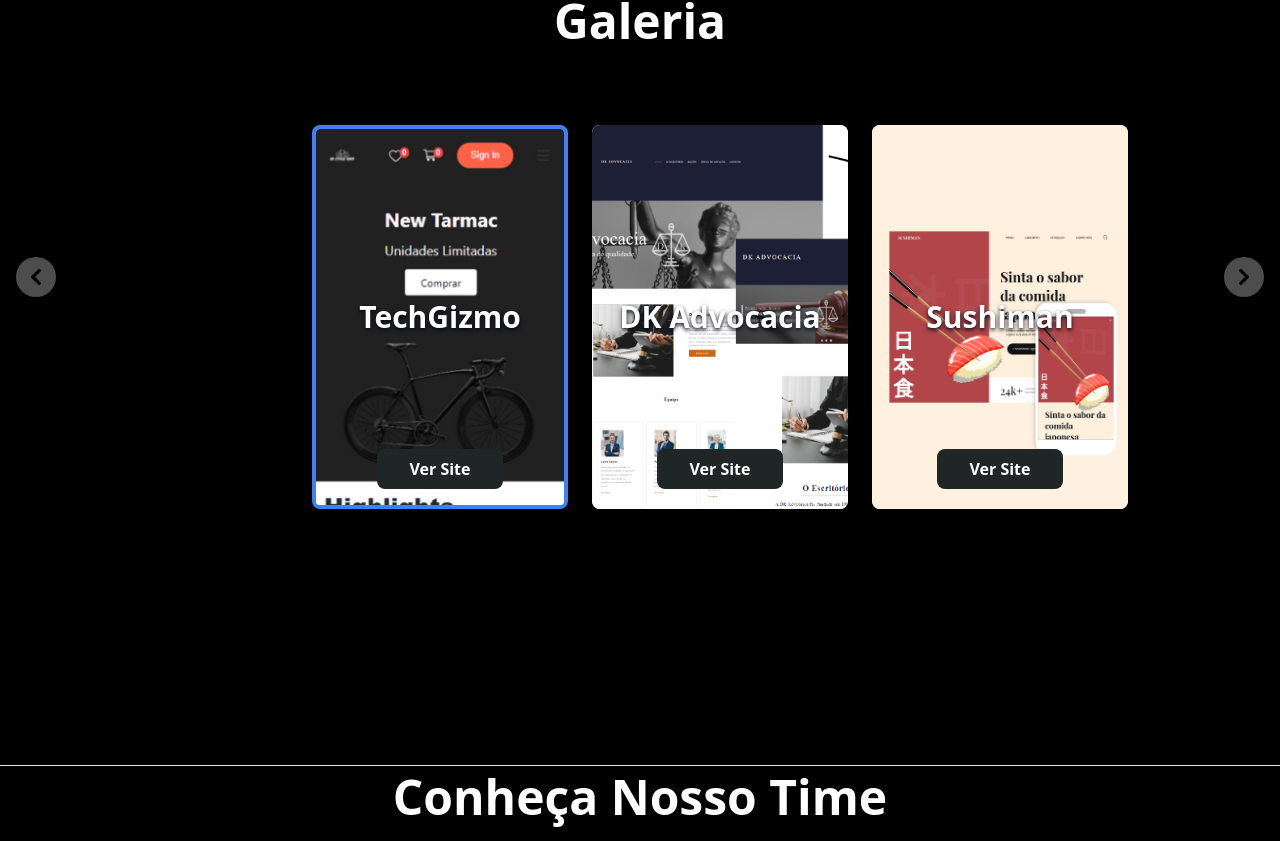
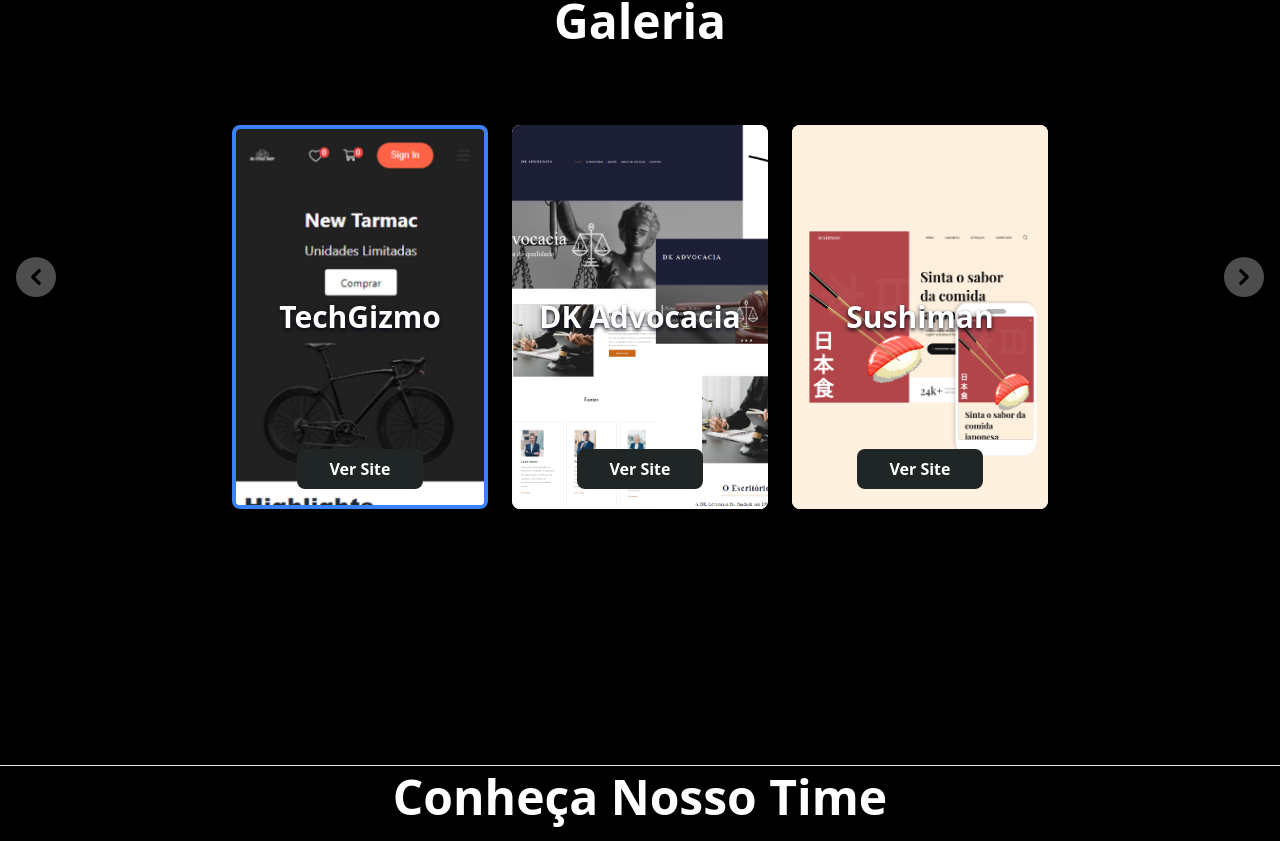
Before and after one commit to davikomura/mdk-studio-landing-page, a React (Vite) app: page / in a window 1280 px wide. Shown: the part 1956-2797 px from the top of the page. Built offline with nearby package versions, Linux system fonts and the light colour scheme.

Commit message:
refactor: sobre em nome de projeto e correcao de alinhamento

```diff
--- a/src/components/common/Header.jsx
+++ b/src/components/common/Header.jsx
@@ -13,7 +13,7 @@
     return(
 
         <header className='fixed top-0 left-0 right-0 flex  font-sans min-h-[70px] tracking-wide z-50'>
-           <nav className="bg-gray-800 fixed top-0 left-0 right-0 shadow-md py-4 px-4 sm:px-10 bg-transparent max-lg:bg-[#202626]  max-lg:opacity-95">
+           <nav className="bg-gray-800 fixed top-0 left-0 right-0 shadow-md py-4 px-4 sm:px-10 bg-transparent max-lg:bg-[#202626]  max-lg: backdrop-blur-sm bg-black/10">
                 <div className="mx-auto max-w-7xl px-2 sm:px-6 lg:px-8">
                     <div className="relative flex h-16 items-center justify-between">
                         <div className="absolute inset-y-0 left-0 flex items-center sm:hidden">
--- a/src/components/content/ImageCarousel.jsx
+++ b/src/components/content/ImageCarousel.jsx
@@ -64,7 +64,7 @@
         onMouseMove={handleMouseMove}
         style={{ cursor: 'default', overflowX: 'hidden', marginLeft: 'auto', marginRight : 'auto'}}
       >
-        <div className="flex flex-nowrap lg:ml-40 md:ml-20 ml-10 ">
+        <div className="flex flex-nowrap ">
           {projetos.map((projeto, index) => (
             <div className="inline-block px-3 relative" key={index}>
               <div
--- a/src/components/sessions/Home.jsx
+++ b/src/components/sessions/Home.jsx
@@ -6,7 +6,7 @@
         <div id="home" className=" relative inset-0 bg-cover bg-center h-screen" style={{backgroundImage: "url('src/assets/img1.jpg')"}}>
             <div className="absolute w-full h-full bg-black opacity-50" />
             <div className="relative flex z-10 flex-col justify-center items-center h-screen">
-                <h1 className="text-white text-center text-5xl font-bold mb-4">
+                <h1 className="text-white text-center text-4xl font-bold mb-4 lg:text-5xl">
                     Mostre seu trabalho para o mundo
                     <br />
                     com um site personalizado
```
